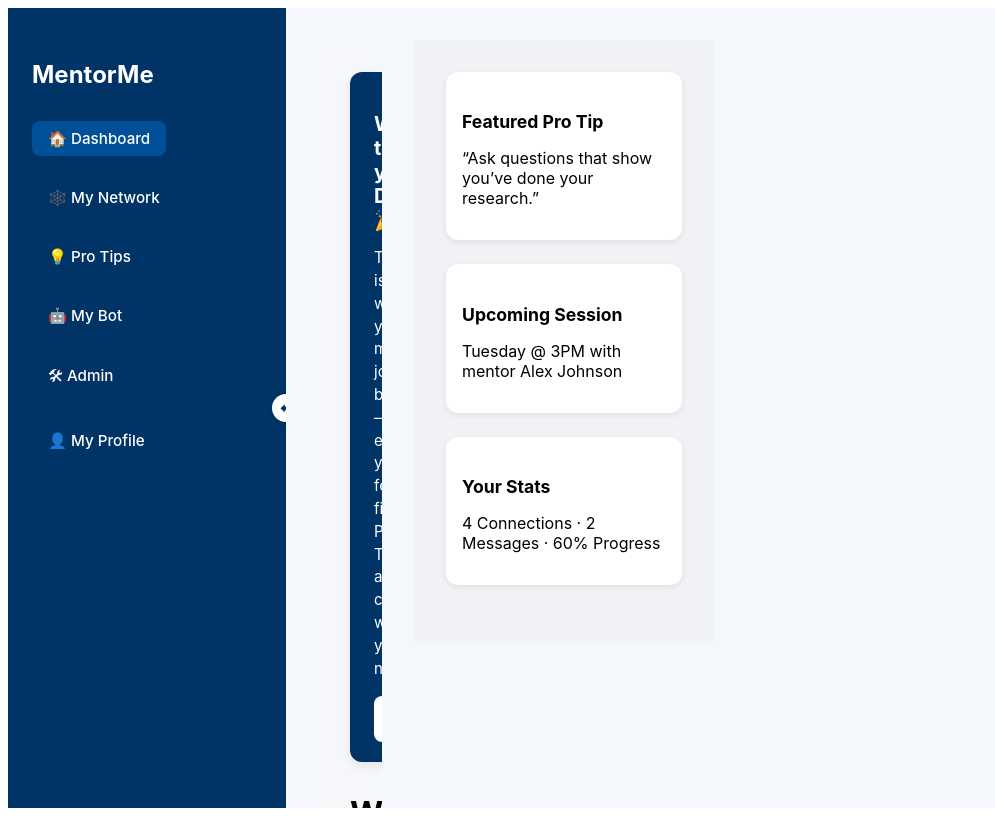
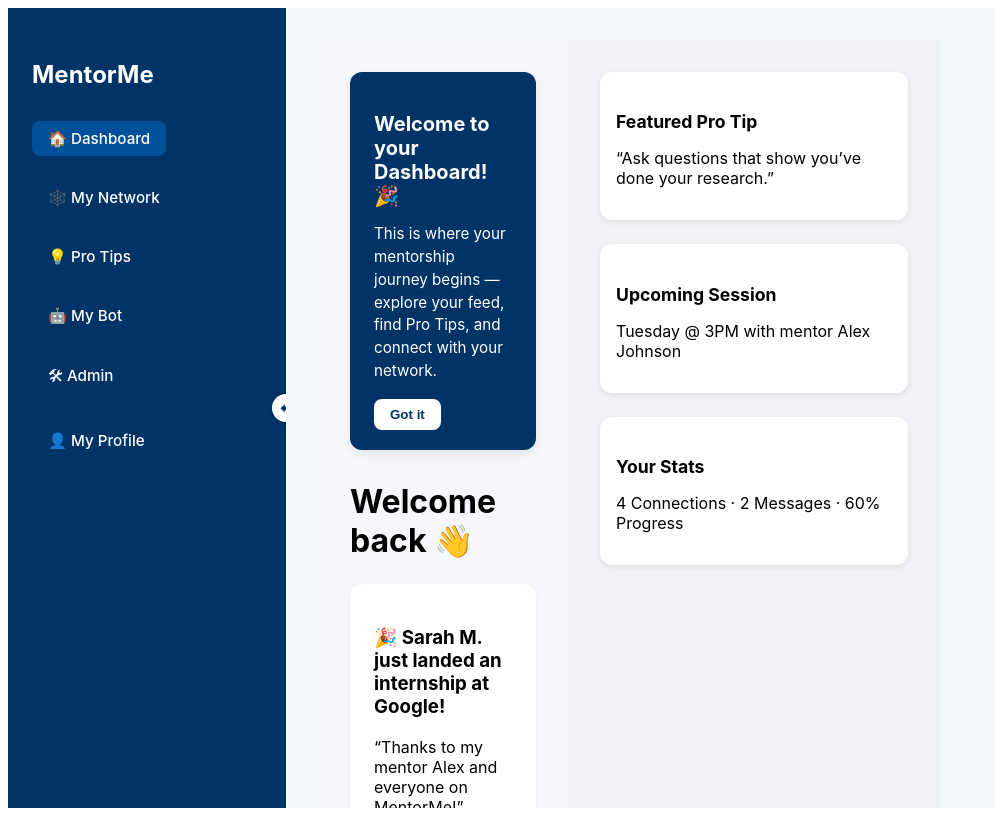
Before and after one commit to Rfitzgerald-svg/mentorme-frontend-, a React (Create React App) app: page /dashboard in a window 1280 px wide. Shown: the whole page, without its empty margins (0-995 px from the left). Built offline with nearby package versions, Linux system fonts and the light colour scheme.

Commit message:
Update Dashboard.jsx

```diff
--- a/src/routes/Dashboard.jsx
+++ b/src/routes/Dashboard.jsx
@@ -6,7 +6,6 @@ export default function Dashboard() {
 
   return (
     <div className="dashboard-wrapper">
-      <div className="dashboard-grid">
       <main className="feed">
         {showTour && (
           <div className="tour-banner">
@@ -45,6 +44,5 @@ export default function Dashboard() {
         </div>
       </aside>
     </div>
-    </div>
   );
 }
```
Lines whose indentation alone changed are shown as unchanged.
